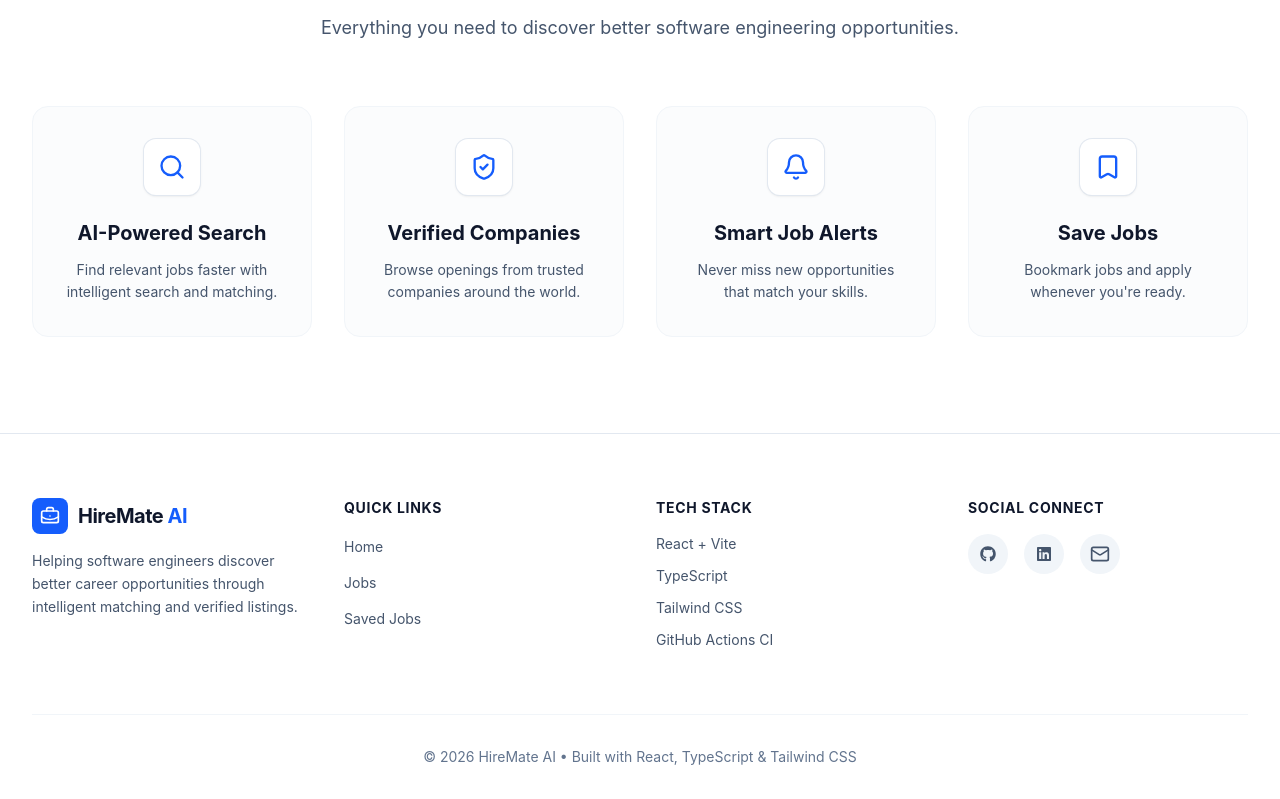
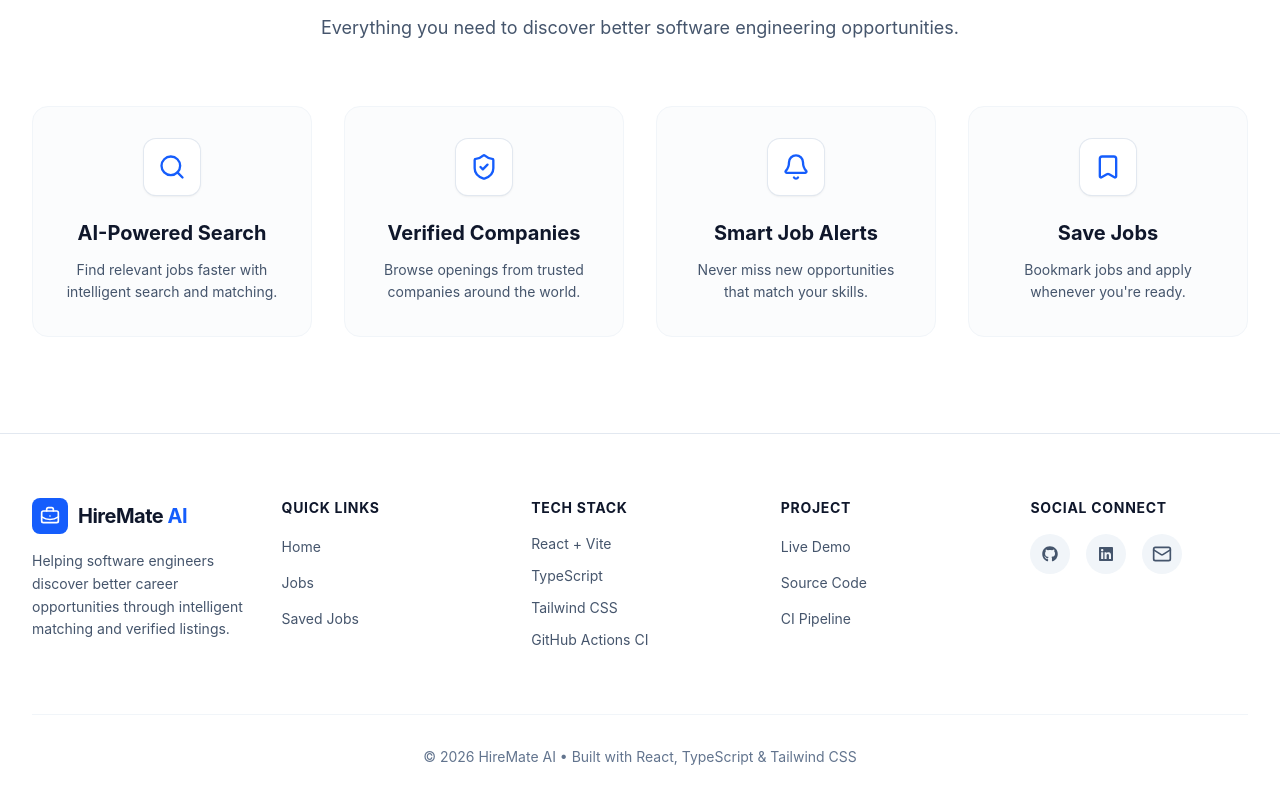
Before and after one commit to ShubankarSai/hiremate-ai, a React (Vite) app: page / in a window 1280 px wide. Shown: the part 1894-2693 px from the top of the page. Built offline with nearby package versions, Linux system fonts and the light colour scheme; no server answers.

Commit message:
feat: add project links to footer

```diff
--- a/src/components/layout/Footer.tsx
+++ b/src/components/layout/Footer.tsx
@@ -25,7 +25,7 @@ const Footer: React.FC = () => {
         variants={footerSectionVariants}
         className="mx-auto max-w-7xl px-4 pt-16 pb-8 sm:px-6 lg:px-8"
       >
-        <div className="grid grid-cols-1 gap-12 md:grid-cols-4 md:gap-8">
+        <div className="grid grid-cols-1 gap-12 sm:grid-cols-2 lg:grid-cols-5 lg:gap-8">
           {/* Brand Section */}
           <div className="col-span-1 md:col-span-1">
             <Link to="/" className="flex items-center gap-2.5">
@@ -96,6 +96,49 @@ const Footer: React.FC = () => {
               </li>
             </ul>
           </div>
+
+          {/* Project */}
+          <div>
+            <h3 className="text-sm font-bold uppercase tracking-wider text-slate-900 dark:text-white">
+              Project
+            </h3>
+
+            <ul className="mt-4 space-y-3">
+              <li>
+                <a
+                  href="https://hiremate-ai-zeta.vercel.app/"
+                  target="_blank"
+                  rel="noopener noreferrer"
+                  className="text-sm text-slate-600 transition-colors hover:text-blue-600 dark:text-slate-400 dark:hover:text-blue-400"
+                >
+                  Live Demo
+                </a>
+              </li>
+
+              <li>
+                <a
+                  href="https://github.com/ShubankarSai/hiremate-ai"
+                  target="_blank"
+                  rel="noopener noreferrer"
+                  className="text-sm text-slate-600 transition-colors hover:text-blue-600 dark:text-slate-400 dark:hover:text-blue-400"
+                >
+                  Source Code
+                </a>
+              </li>
+
+              <li>
+                <a
+                  href="https://github.com/ShubankarSai/hiremate-ai/actions"
+                  target="_blank"
+                  rel="noopener noreferrer"
+                  className="text-sm text-slate-600 transition-colors hover:text-blue-600 dark:text-slate-400 dark:hover:text-blue-400"
+                >
+                  CI Pipeline
+                </a>
+              </li>
+            </ul>
+          </div>
+
           {/* Social Links */}
           <div>
             <h3 className="text-sm font-bold uppercase tracking-wider text-slate-900 dark:text-white">
--- a/src/components/layout/Navbar.tsx
+++ b/src/components/layout/Navbar.tsx
@@ -1,6 +1,7 @@
 import React, { useState, useEffect, useCallback } from "react";
 import { NavLink, Link } from "react-router-dom";
 import { motion, AnimatePresence } from "framer-motion";
+
 import {
   Menu,
   X,
```
